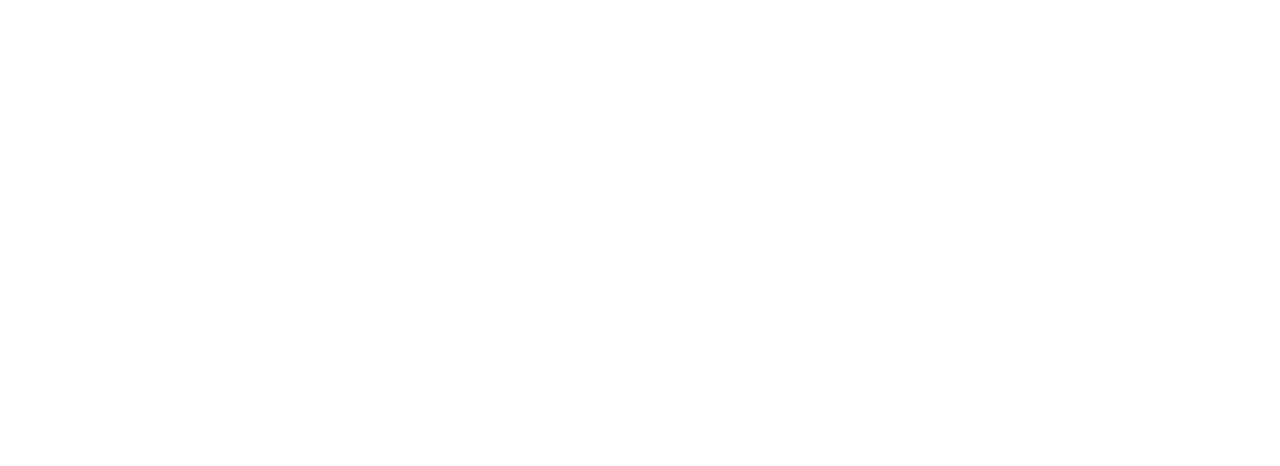
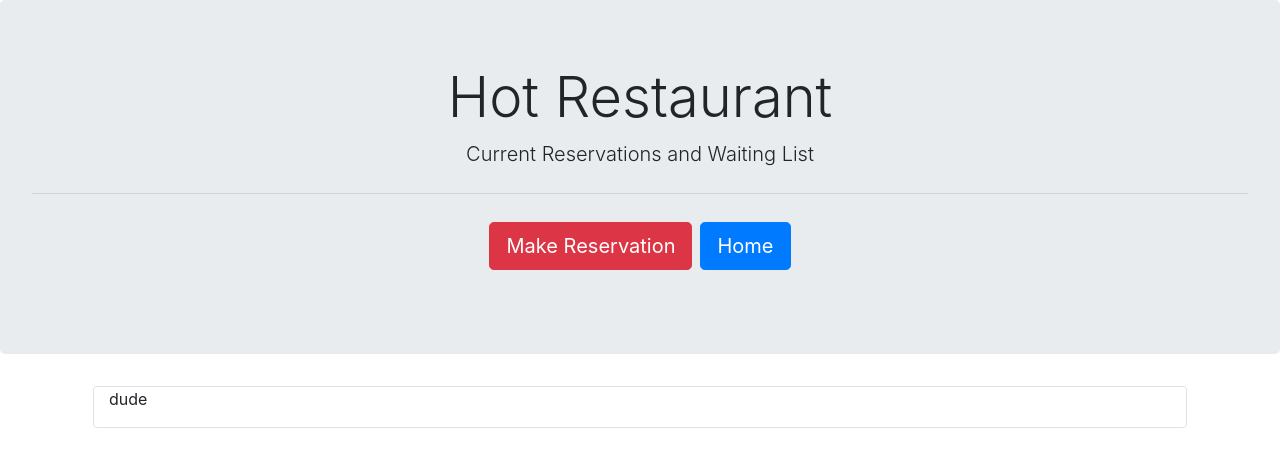
Before and after one commit to realmattclark/mini-project, a plain HTML site: page html/view.html in a window 1280 px wide. Drawn offline with nearby package versions, Linux system fonts and the light colour scheme.

Commit message:
added links to pages in view.html and columns

```diff
--- a/html/view.html
+++ b/html/view.html
@@ -12,6 +12,23 @@
     crossorigin="anonymous"></script>
 </head>
 <body>
+    <body>
+        <div class="jumbotron">
+            <h1 class="display-4 d-flex justify-content-center">Hot Restaurant</h1>
+            <p class="lead d-flex justify-content-center">Current Reservations and Waiting List</p>
+            <hr class="my-4">
+            <p></p>
+            <p class="lead d-flex justify-content-center">
+            <a class="btn btn-danger btn-lg m-1" href="make.html" role="button">Make Reservation</a>
+            <a class="btn btn-primary btn-lg m-1" href="home.html" role="button">Home</a>
+            </p>
+          </div>
+          <div class="container">
+            <div class="row m-2">
+              <div class="col border rounded">
+                <p>dude</p>
+              </div>
+
 
 </body>
 </html>
```
